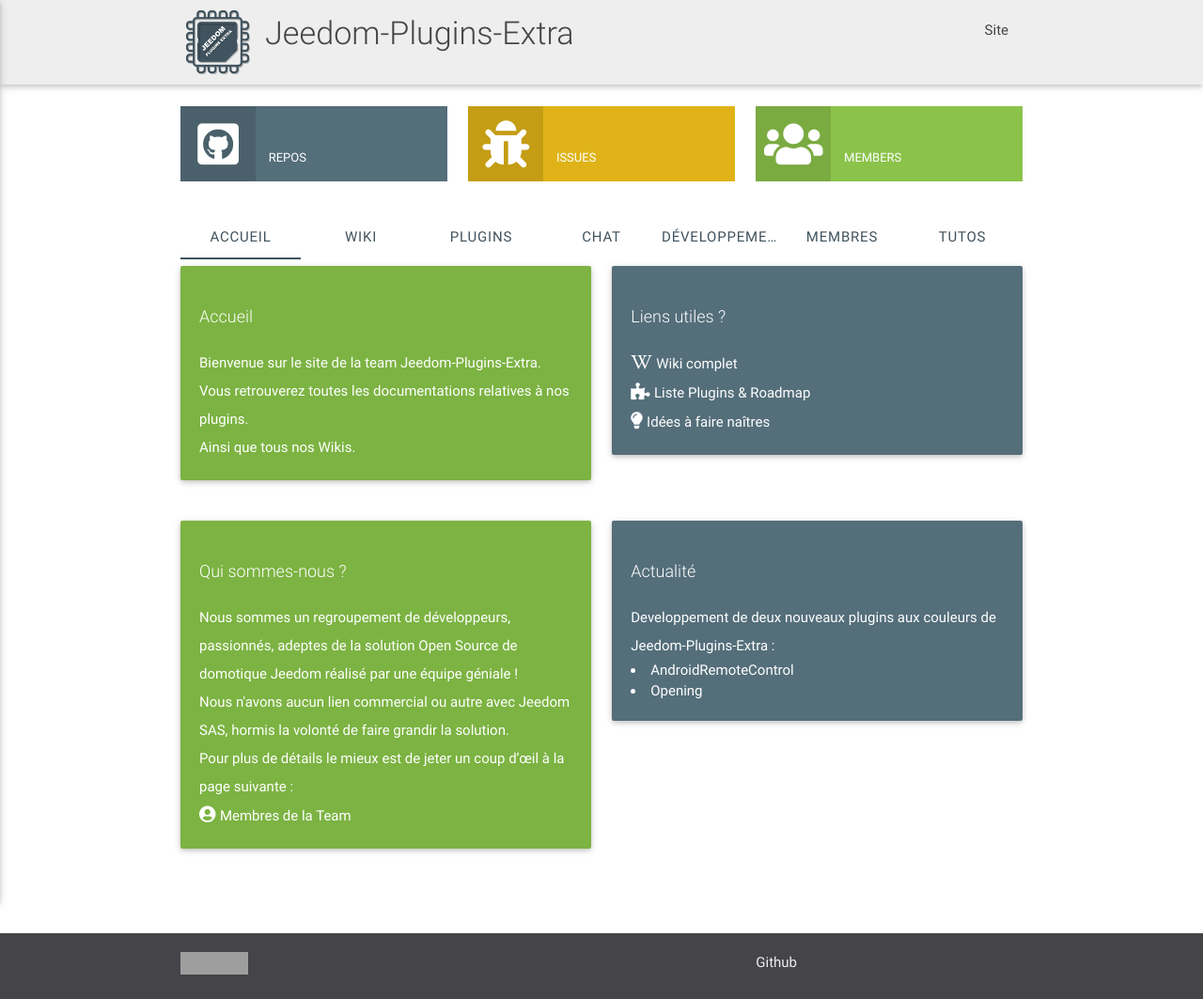
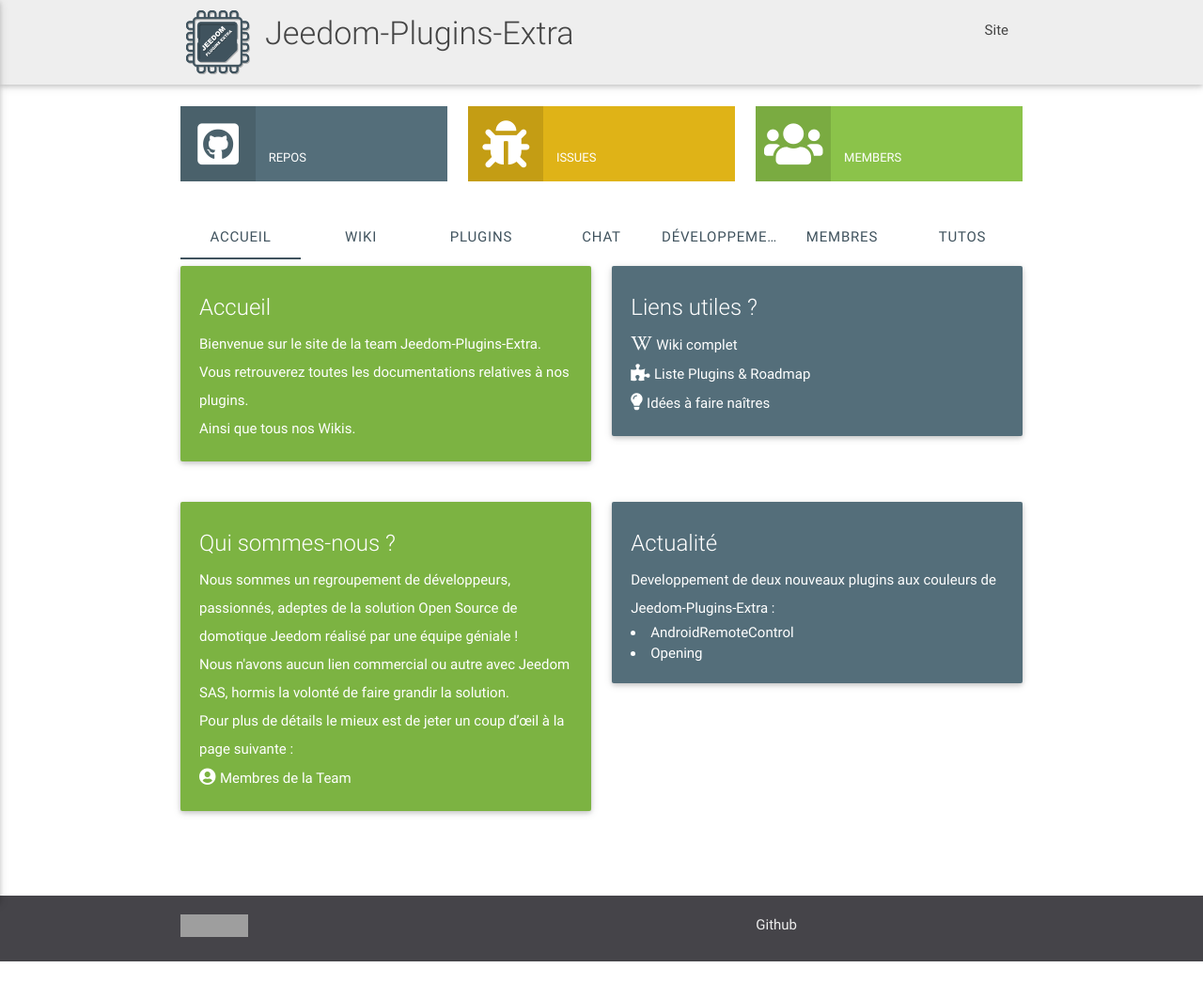
Before and after one commit to NextDom/NextDom.github.io, a Jekyll site: the page index.html, which Jekyll copies as it is, in a window 1280 px wide. Shown: the whole page at 94% size. Built offline with Jekyll 4.4.1, drawn with Linux system fonts in a browser that asks for light colours; nearby versions of some CDN libraries; after the commit the page ends 1023 px from its top, so only the background shows below that; grey boxes are pictures that could not be loaded.

Commit message:
Update style.css

```diff
--- a/css/style.css
+++ b/css/style.css
@@ -83,15 +83,15 @@
 	display: block;
     margin-left: auto;
     margin-right: auto;
-    padding-bottom: 10px;
-    padding-top: 10px;
-    font-size: 18px !important;
  }
 
 .card-title-2 {
 	display: block;
     margin-left: auto;
     margin-right: auto;
+    padding-bottom: 10px;
+    padding-top: 10px;
+    font-size: 18px !important;
  }
 
 .card-text {
```
